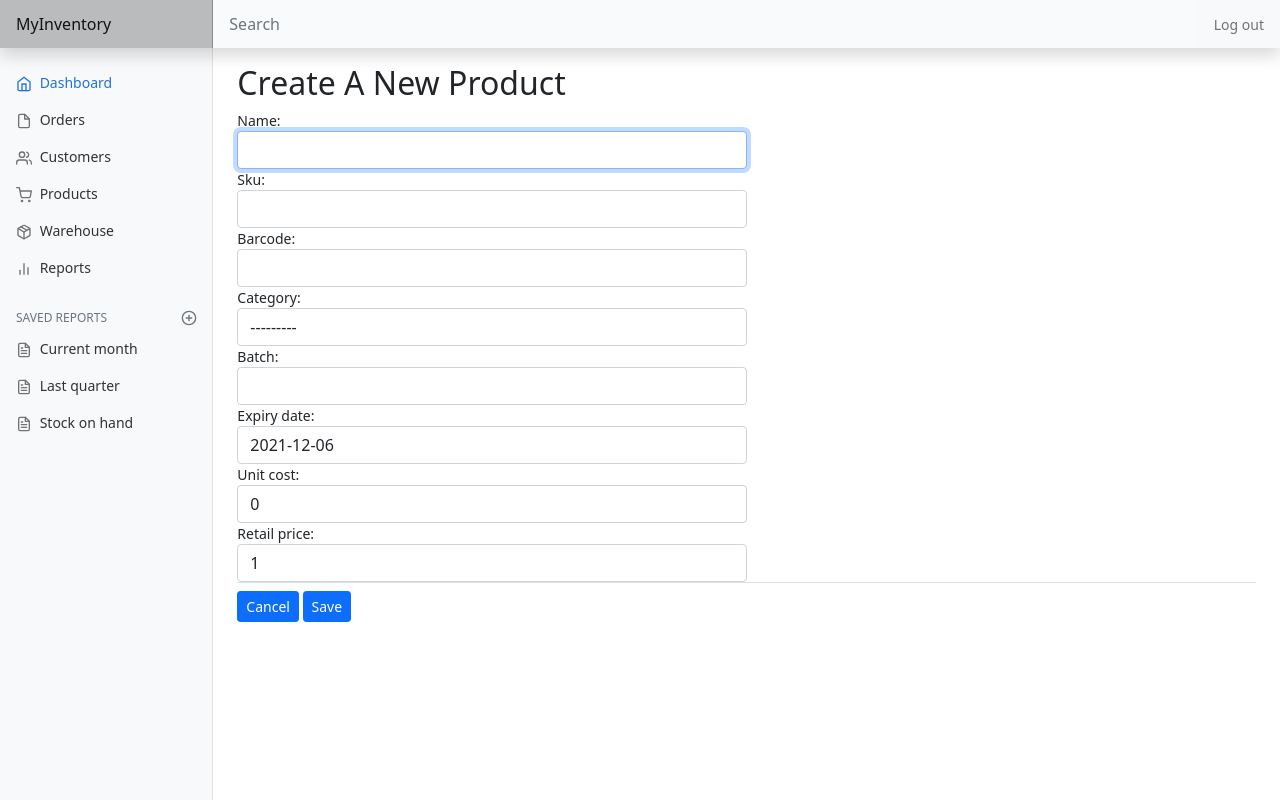
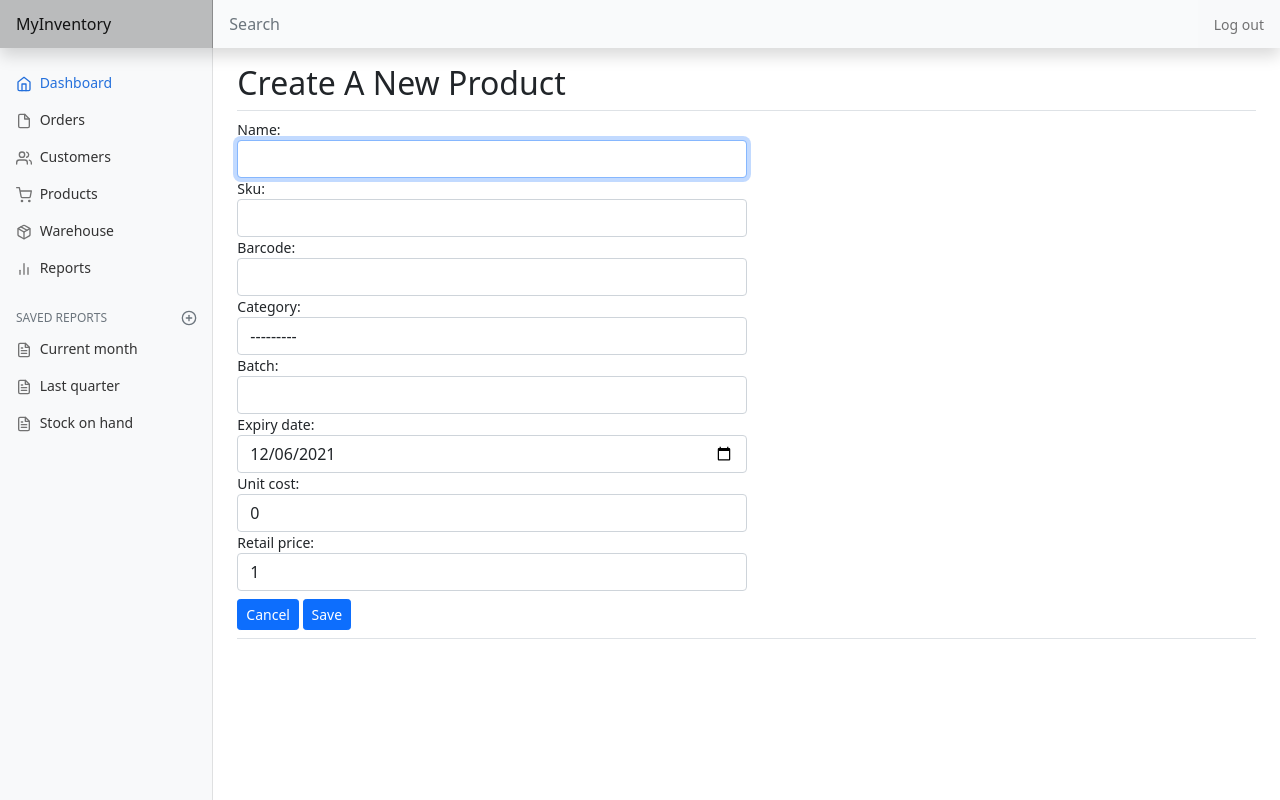
Before and after one commit to mikeinnz/cs50web, a Django app: page /product/new in a window 1280 px wide. Run offline with Django 3.2, Linux system fonts and the light colour scheme; a user stored in the database is signed in; data comes from the database, SQL or seed files in the repository; both versions use the stored data as it was after the commit.

Commit message:
add date picker for products' expiry date

```diff
--- a/capstone/inventory/models.py
+++ b/capstone/inventory/models.py
@@ -157,7 +157,7 @@ class ProductForm(ModelForm):
             'barcode': forms.TextInput(attrs={'class': 'form-control'}),
             'category': forms.Select(attrs={'class': 'form-control'}),
             'batch': forms.TextInput(attrs={'class': 'form-control'}),
-            'expiry_date': forms.DateInput(attrs={'class': 'form-control', 'value': date.today}),
+            'expiry_date': forms.DateInput(attrs={'class': 'form-control', 'type': 'date', 'value': date.today}),
             'unit_cost': forms.NumberInput(attrs={'class': 'form-control'}),
             'retail_price': forms.NumberInput(attrs={'class': 'form-control'}),
         }
--- a/capstone/inventory/templates/inventory/category_form.html
+++ b/capstone/inventory/templates/inventory/category_form.html
@@ -11,13 +11,13 @@
         <h2>Create A New Category</h2>
     {% endif %}
 
-    <form method="post">
+    <form method="post" class="border-top pt-2">
         {% csrf_token %}
         <div class="col-12 col-lg-6 col-md-9 col-sm-10">
             {{ form }}
         </div>
         <div class="pt-2 pb-2 mb-3 border-bottom">
-            <a class="btn btn-primary btn-sm" href="{% url 'product' %}">Cancel</a>
+            <a class="btn btn-primary btn-sm" href="{% url 'product' %}">{% if edit %}Cancel{% else %}Back{% endif %}</a>
             <input class="btn btn-primary btn-sm" type="submit" value="Save">
         </div>
     </form>
--- a/capstone/inventory/templates/inventory/customer_list.html
+++ b/capstone/inventory/templates/inventory/customer_list.html
@@ -6,7 +6,7 @@
 
 {% block body %}
     <h2>Customers</h2>
-    <div class="d-flex justify-content-end">
+    <div class="d-flex justify-content-end border-top pt-2">
         <a class="btn btn-sm btn-primary" href="{% url 'create_customer' %}">Create A New Customer</a>
     </div>
 
--- a/capstone/inventory/templates/inventory/product.html
+++ b/capstone/inventory/templates/inventory/product.html
@@ -7,7 +7,7 @@
 {% block body %}
     <h2>Products</h2>
 
-    <div class="d-flex justify-content-end">
+    <div class="d-flex justify-content-end border-top pt-2">
         <a class="btn btn-sm btn-primary m-1" href="{% url 'create_product' %}">Create A New Product</a>
         <a class="btn btn-sm btn-primary m-1" href="{% url 'create_category' %}">Create A New Category</a>
     </div>
--- a/capstone/inventory/templates/inventory/product_form.html
+++ b/capstone/inventory/templates/inventory/product_form.html
@@ -11,12 +11,12 @@
         <h2>Create A New Product</h2>
     {% endif %}
 
-    <form method="post">
+    <form method="post" class="border-top pt-2">
         {% csrf_token %}
         <div class="col-12 col-lg-6 col-md-9 col-sm-10">
             {{ form }}
         </div>
-        <div class="pt-2 pb-2 mb-3 border-top">
+        <div class="pt-2 pb-2 mb-3 border-bottom">
             <a class="btn btn-primary btn-sm" href="{% url 'product' %}">Cancel</a>
             <input class="btn btn-primary btn-sm" type="submit" value="Save">
         </div>
--- a/capstone/inventory/templates/inventory/sales_order.html
+++ b/capstone/inventory/templates/inventory/sales_order.html
@@ -7,7 +7,7 @@
 {% block body %}
     <h2>Sales Orders</h2>
 
-    <div class="d-flex justify-content-end">
+    <div class="d-flex justify-content-end border-top pt-2">
         <a class="btn btn-sm btn-primary m-1" href="{% url 'create_order' %}">Create A New Order</a>
         <a class="btn btn-sm btn-primary m-1" href="{% url 'create_sales_channel' %}">Create A New Sales Channel</a>
     </div>
--- a/capstone/inventory/templates/inventory/warehouse.html
+++ b/capstone/inventory/templates/inventory/warehouse.html
@@ -7,7 +7,7 @@
 {% block body %}
     <h2> Warehouses</h2>
 
-    <div class="d-flex justify-content-end">
+    <div class="d-flex justify-content-end border-top p-2">
         <a class="btn btn-sm btn-primary" href="{% url 'create_warehouse' %}">Create A New Warehouse</a>
     </div>
 
--- a/capstone/inventory/templates/registration/login.html
+++ b/capstone/inventory/templates/registration/login.html
@@ -10,6 +10,6 @@
     <form method="post">
         {% csrf_token %}
         {{ form.as_p }}
-        <input class="btn btn-warning" type="submit" value="Login">
+        <input class="btn btn-primary btn-sm" type="submit" value="Login">
     </form>
 {% endblock %}
--- a/capstone/inventory/views.py
+++ b/capstone/inventory/views.py
@@ -158,7 +158,7 @@ def create_category(request):
             request.POST or None, instance=category)
         if category_form.is_valid:
             category_form.save()
-        return HttpResponseRedirect(reverse("product"))
+        return HttpResponseRedirect(reverse("create_category"))
 
     else:
         return render(request, "inventory/category_form.html", {
```
Also changed, not shown: capstone/inventory/templates/inventory/warehouse_form.html (+5 -3 lines), capstone/db.sqlite3.
